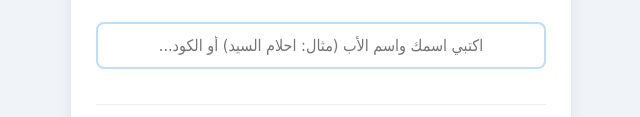
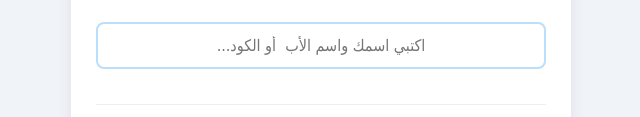
Before and after one commit to wael-gomaa-dev/-TOFAS, a plain HTML site: page index.html in a window 1280 px wide. Shown: the part 276-393 px from the top of the page, without its empty margins (319-959 px from the left). Drawn offline with Linux system fonts and the light colour scheme.

Commit message:
Update index.html

```diff
--- a/index.html
+++ b/index.html
@@ -46,7 +46,7 @@
     للحفاظ على سرية بياناتك، اكتبي <strong>اسمك واسم الأب</strong> (أو كود الطالبة) ثم استخدمي زر (نسخ) لإدخال البيانات بدقة.
   </div>
 
-  <input type="text" id="searchInput" placeholder="اكتبي اسمك واسم الأب (مثال: احلام السيد) أو الكود..." onkeyup="liveSearch()">
+  <input type="text" id="searchInput" placeholder="اكتبي اسمك واسم الأب  أو الكود..." onkeyup="liveSearch()">
   <div id="results"></div>
 
   <div class="footer">
```
